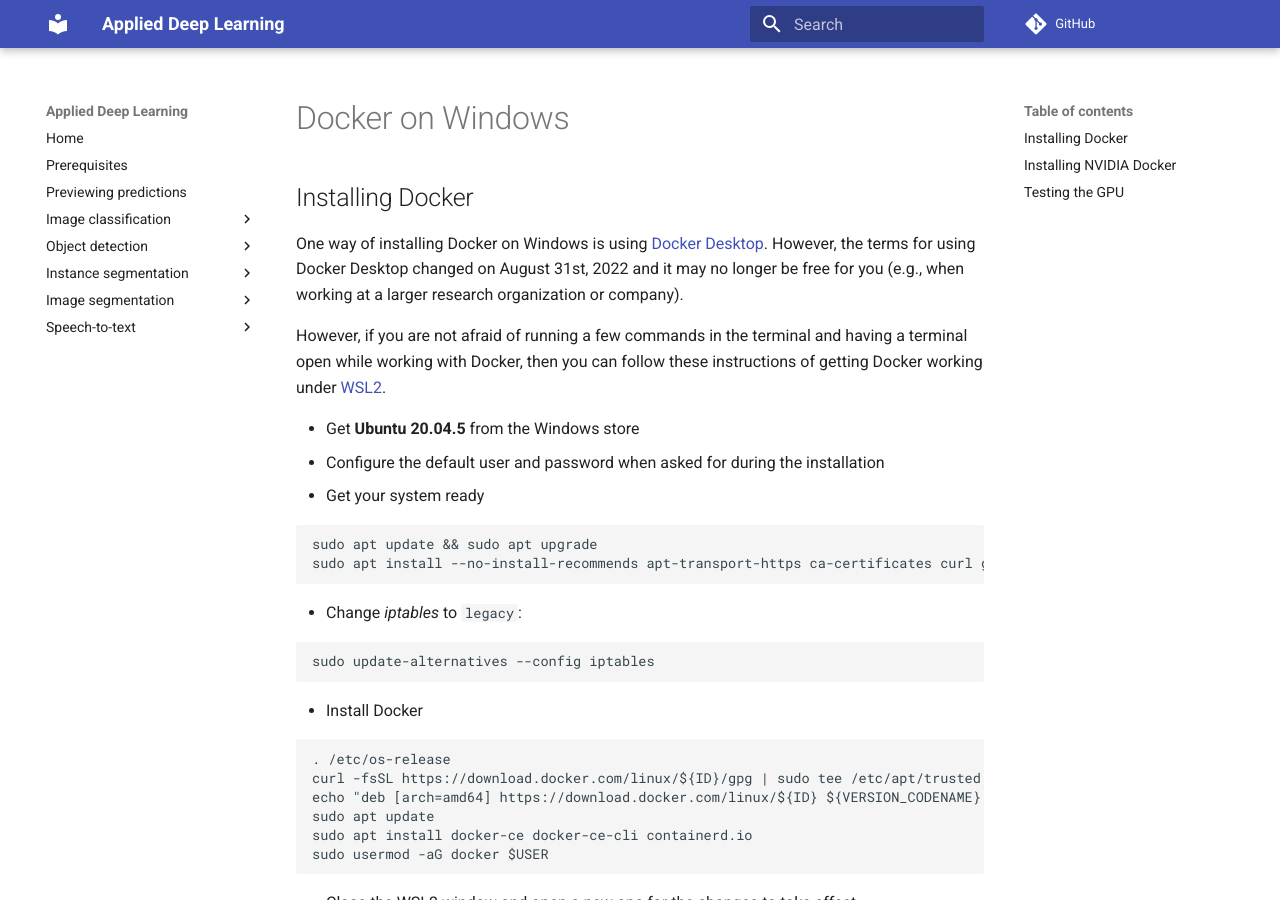
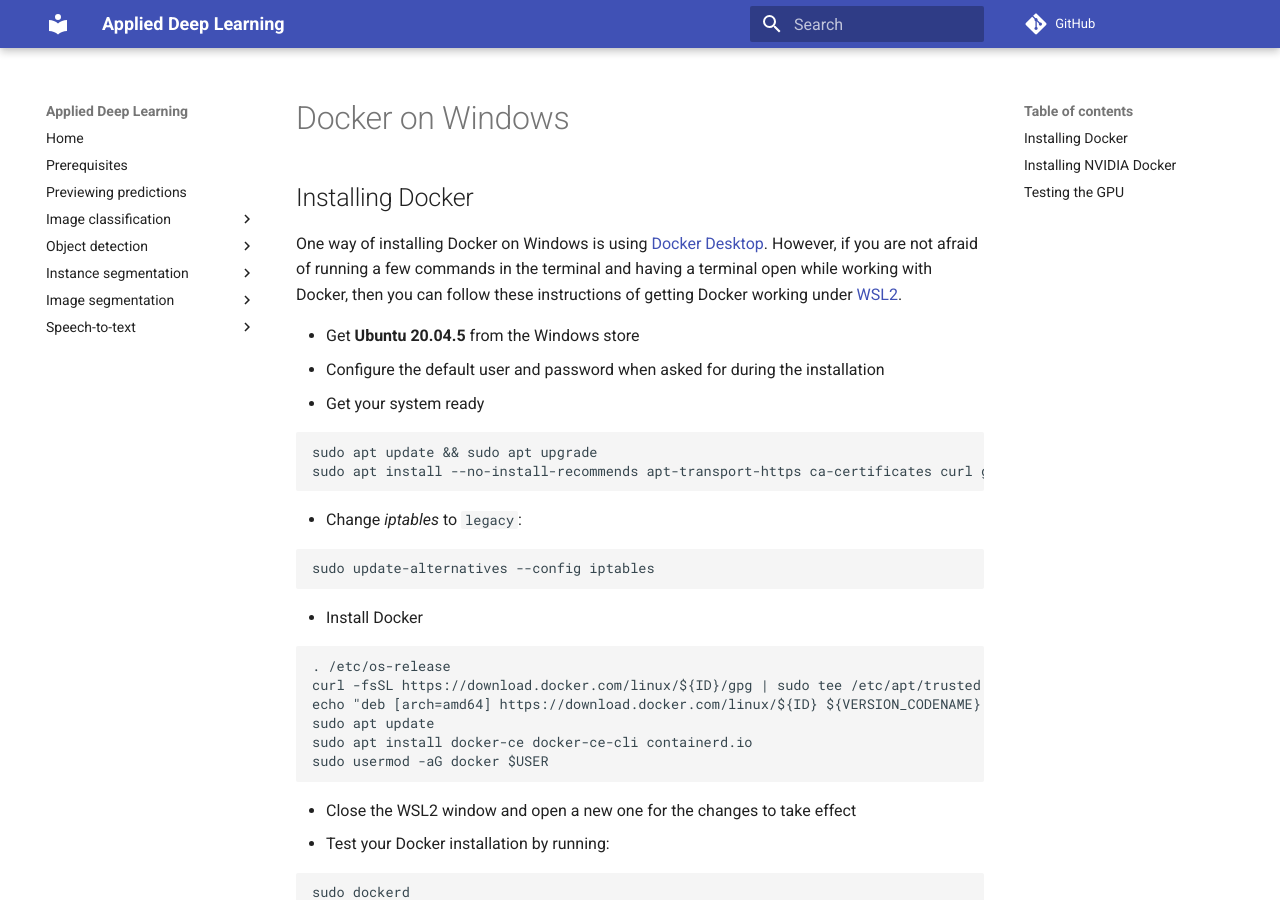
Before and after one commit to waikato-datamining/applied-deep-learning, an MkDocs documentation site: the page built from docs/windows.md, in a window 1280 px wide and 900 px high. Built offline with MkDocs 1.6.1 and Material for MkDocs 9.7.7, drawn with Linux system fonts in a browser that asks for light colours; comment, search, counter and statistics services are not loaded.

Commit message:
removed licensing reference

```diff
--- a/docs/windows.md
+++ b/docs/windows.md
@@ -5,9 +5,6 @@
 # Installing Docker
 
 One way of installing Docker on Windows is using [Docker Desktop](https://www.docker.com/products/docker-desktop/).
-However, the terms for using Docker Desktop changed on August 31st, 2022 and it may no
-longer be free for you (e.g., when working at a larger research organization or company).
-
 However, if you are not afraid of running a few commands in the terminal and
 having a terminal open while working with Docker, then you can follow these
 instructions of getting Docker working under [WSL2](https://learn.microsoft.com/en-us/windows/wsl/install).
```
